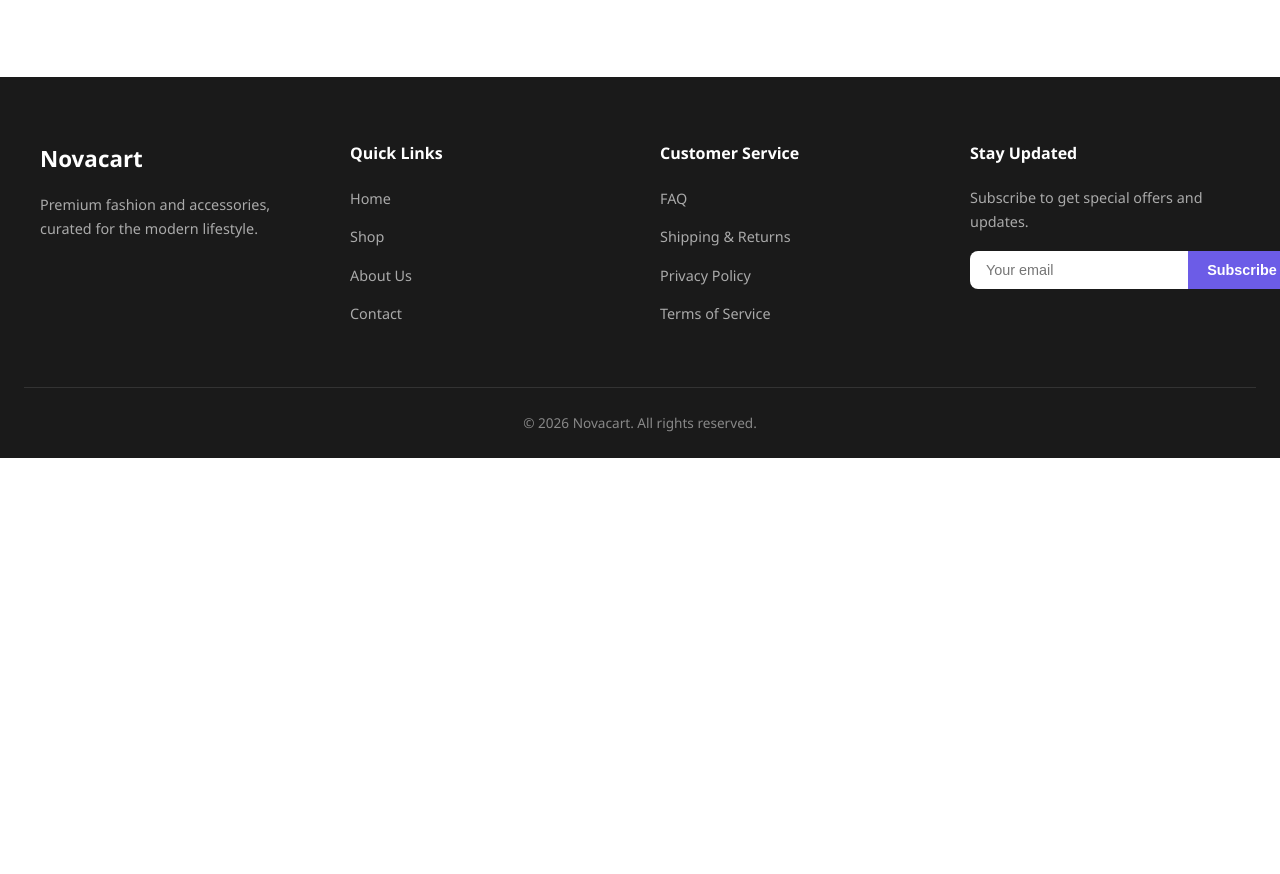
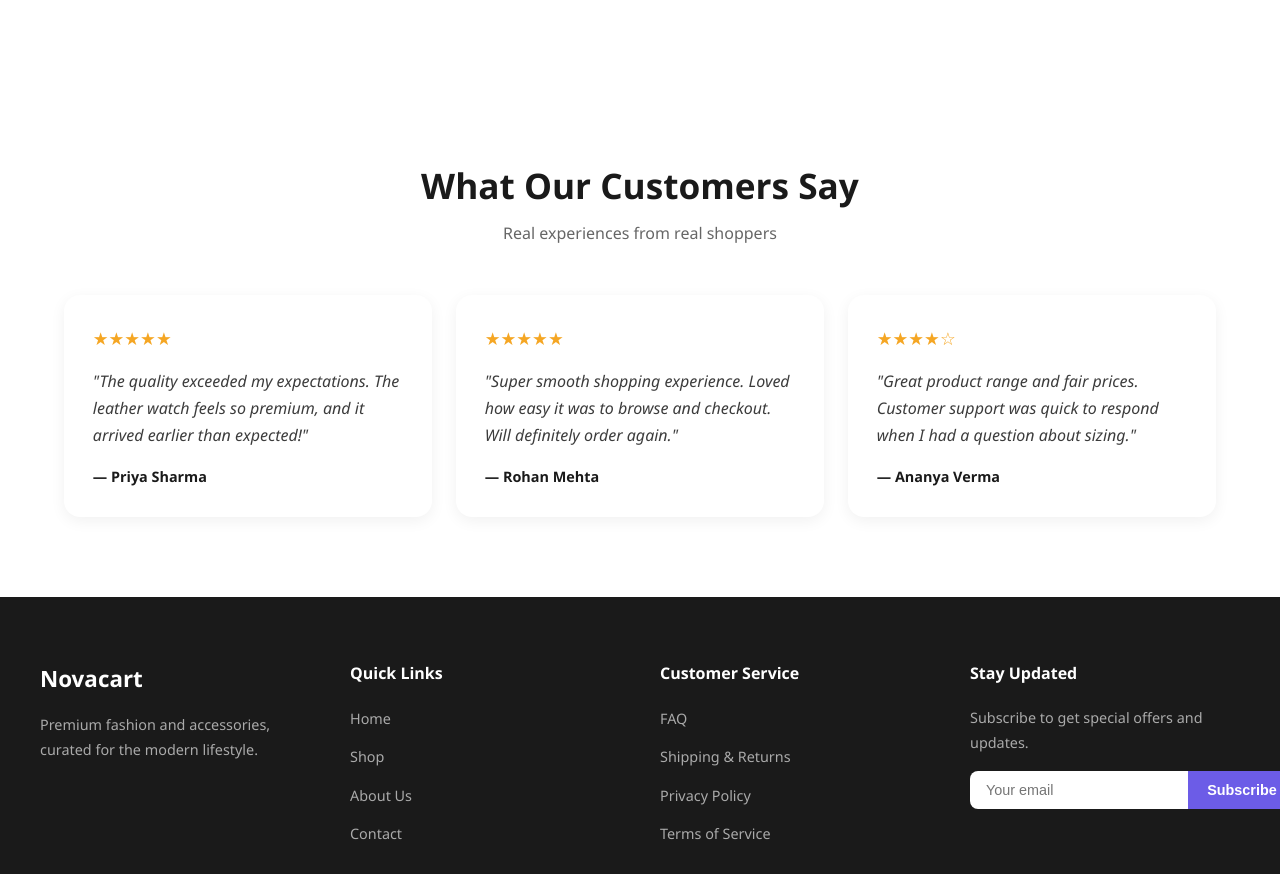
Before and after one commit to SayaliMisal24/CodeAlpha_Ecommerce, a plain HTML site: page index.html in a window 1280 px wide. Shown: the part 2343-3217 px from the top of the page. Before the commit the page ends 2801 px from the top, so only its background shows below. Drawn offline with Linux system fonts and the light colour scheme.

Commit message:
Add testimonials section

```diff
--- a/css/style.css
+++ b/css/style.css
@@ -1256,3 +1256,44 @@ img {
     line-height: 1.7;
     padding-bottom: 1.3rem;
 }
+/* ===========================
+   19. TESTIMONIALS
+=========================== */
+.testimonials-section {
+    max-width: 1200px;
+    margin: 0 auto;
+    padding: 5rem 1.5rem;
+}
+
+.testimonials-grid {
+    display: grid;
+    grid-template-columns: repeat(auto-fit, minmax(280px, 1fr));
+    gap: 1.5rem;
+}
+
+.testimonial-card {
+    background-color: var(--card-bg);
+    padding: 1.8rem;
+    border-radius: 16px;
+    box-shadow: 0 4px 15px rgba(0,0,0,0.06);
+}
+
+.stars {
+    color: #f5a623;   /* gold color for star ratings */
+    font-size: 1.1rem;
+    margin-bottom: 1rem;
+}
+
+.testimonial-text {
+    color: var(--text-color);
+    opacity: 0.85;
+    line-height: 1.7;
+    margin-bottom: 1rem;
+    font-style: italic;
+}
+
+.testimonial-author {
+    color: var(--text-color);
+    font-weight: 600;
+    font-size: 0.9rem;
+}
--- a/index.html
+++ b/index.html
@@ -158,6 +158,35 @@
             </div>
         </div>
     </section>
+    <!-- ============ TESTIMONIALS ============ -->
+    <section class="testimonials-section">
+        <div class="section-header">
+            <h2>What Our Customers Say</h2>
+            <p>Real experiences from real shoppers</p>
+        </div>
+
+        <div class="testimonials-grid">
+
+            <div class="testimonial-card">
+                <div class="stars">★★★★★</div>
+                <p class="testimonial-text">"The quality exceeded my expectations. The leather watch feels so premium, and it arrived earlier than expected!"</p>
+                <p class="testimonial-author">— Priya Sharma</p>
+            </div>
+
+            <div class="testimonial-card">
+                <div class="stars">★★★★★</div>
+                <p class="testimonial-text">"Super smooth shopping experience. Loved how easy it was to browse and checkout. Will definitely order again."</p>
+                <p class="testimonial-author">— Rohan Mehta</p>
+            </div>
+
+            <div class="testimonial-card">
+                <div class="stars">★★★★☆</div>
+                <p class="testimonial-text">"Great product range and fair prices. Customer support was quick to respond when I had a question about sizing."</p>
+                <p class="testimonial-author">— Ananya Verma</p>
+            </div>
+
+        </div>
+    </section>
     <!-- ============ FOOTER ============ -->
     <footer class="footer">
         <div class="footer-container">
```
